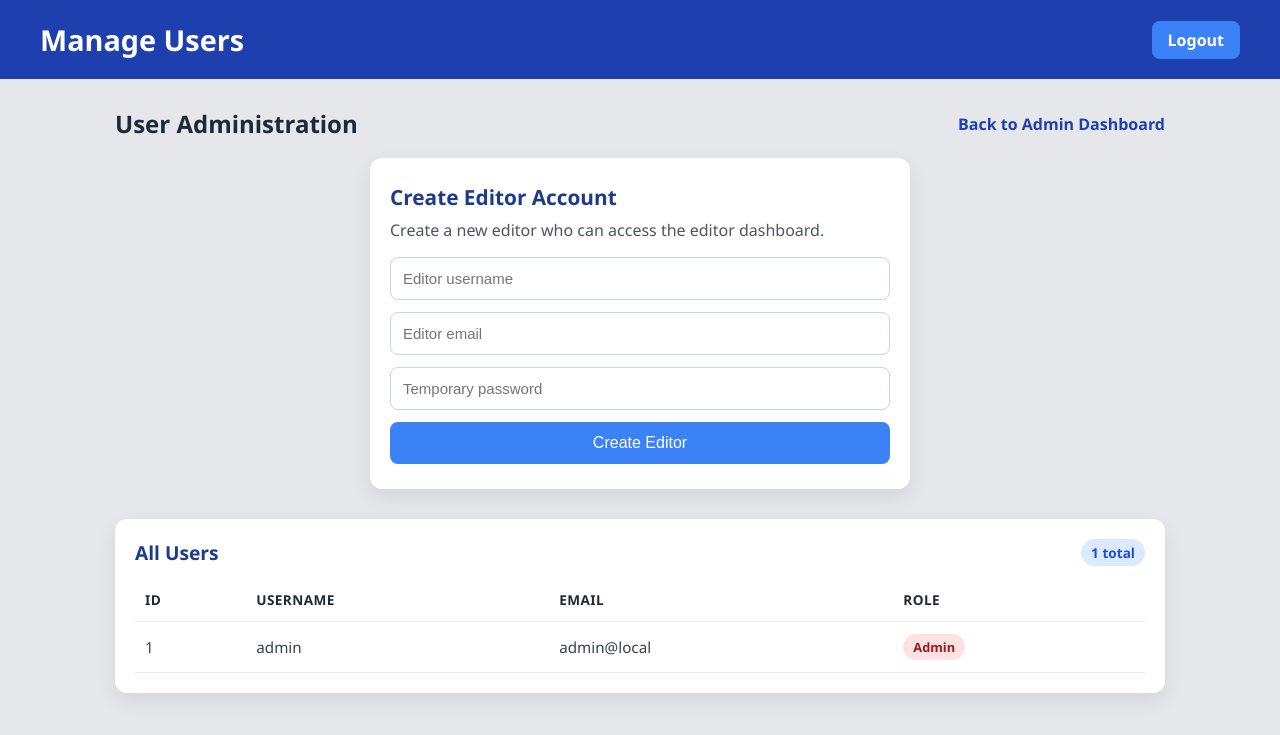
After one commit to Psycho-Lalaji/NewsPortal, a PHP site: page /manage_users.php in a window 1280 px wide. The commit adds this page. Shown: the top 735 px of the page. Run offline with PHP 8.4, Linux system fonts and the light colour scheme; a user stored in the database is signed in; data comes from the database, SQL or seed files in the repository.

Commit message:
Add user management features: create editor account and manage users page

```diff
--- a/admin_dashboard.php
+++ b/admin_dashboard.php
@@ -33,7 +33,7 @@ if (($_SESSION['user_role'] ?? '') !== 'admin') {
         </div>
 
         <div class="action-cards">
-            <a href="#"><div class="card">
+            <a href="manage_users.php"><div class="card">
                 <h3>Manage Users</h3>
                 <p>Create, update, and deactivate portal users.</p>
             </div></a>
--- /dev/null
+++ b/manage_users.php
@@ -0,0 +1,119 @@
+<?php
+require 'db.php';
+
+if (!isset($_SESSION['user_id'])) {
+    header("Location: index.php");
+    exit;
+}
+
+if (($_SESSION['user_role'] ?? '') !== 'admin') {
+    header("Location: dashboard.php");
+    exit;
+}
+
+$createStatus = $_GET['create_status'] ?? '';
+$createMessage = trim($_GET['message'] ?? '');
+
+if (!isset($_SESSION['csrf_token'])) {
+    $_SESSION['csrf_token'] = bin2hex(random_bytes(32));
+}
+
+$users = [];
+$usersError = '';
+
+$usersQuery = "SELECT id, username, email, role FROM users ORDER BY id DESC";
+$result = $conn->query($usersQuery);
+
+if ($result === false) {
+    $usersError = 'Unable to load users right now.';
+} else {
+    while ($row = $result->fetch_assoc()) {
+        $users[] = $row;
+    }
+    $result->free();
+}
+
+$conn->close();
+?>
+<!DOCTYPE html>
+<html lang="en">
+<head>
+    <meta charset="UTF-8">
+    <title>Manage Users</title>
+    <link rel="stylesheet" href="style.css">
+</head>
+<body>
+    <header>
+        <h1>Manage Users</h1>
+        <div class="logout">
+            <a href="logout.php">Logout</a>
+        </div>
+    </header>
+
+    <main class="manage-users-main">
+        <div class="manage-users-topbar">
+            <h2>User Administration</h2>
+            <a class="back-link" href="admin_dashboard.php">Back to Admin Dashboard</a>
+        </div>
+
+        <section class="admin-section">
+            <h3>Create Editor Account</h3>
+            <p>Create a new editor who can access the editor dashboard.</p>
+
+            <?php if ($createMessage !== ''): ?>
+                <p class="form-msg <?php echo $createStatus === 'success' ? 'success-msg' : 'error-msg'; ?>">
+                    <?php echo htmlspecialchars($createMessage); ?>
+                </p>
+            <?php endif; ?>
+
+            <form class="admin-form" method="POST" action="create_editor.php" autocomplete="off">
+                <input type="hidden" name="csrf_token" value="<?php echo htmlspecialchars($_SESSION['csrf_token']); ?>">
+                <input type="text" name="username" placeholder="Editor username" required>
+                <input type="email" name="email" placeholder="Editor email" required>
+                <input type="password" name="password" placeholder="Temporary password" minlength="8" required>
+                <button type="submit">Create Editor</button>
+            </form>
+        </section>
+
+        <section class="users-list-section">
+            <div class="users-list-header">
+                <h3>All Users</h3>
+                <span class="users-count"><?php echo count($users); ?> total</span>
+            </div>
+
+            <?php if ($usersError !== ''): ?>
+                <p class="form-msg error-msg"><?php echo htmlspecialchars($usersError); ?></p>
+            <?php elseif (count($users) === 0): ?>
+                <p class="empty-state">No users found.</p>
+            <?php else: ?>
+                <div class="users-table-wrap">
+                    <table class="users-table">
+                        <thead>
+                            <tr>
+                                <th>ID</th>
+                                <th>Username</th>
+                                <th>Email</th>
+                                <th>Role</th>
+                            </tr>
+                        </thead>
+                        <tbody>
+                            <?php foreach ($users as $user): ?>
+                                <tr>
+                                    <td><?php echo (int) $user['id']; ?></td>
+                                    <td><?php echo htmlspecialchars($user['username']); ?></td>
+                                    <td><?php echo htmlspecialchars($user['email']); ?></td>
+                                    <td>
+                                        <span class="role-badge role-<?php echo htmlspecialchars($user['role']); ?>">
+                                            <?php echo htmlspecialchars(ucfirst($user['role'])); ?>
+                                        </span>
+                                    </td>
+                                </tr>
+                            <?php endforeach; ?>
+                        </tbody>
+                    </table>
+                </div>
+            <?php endif; ?>
+        </section>
+    </main>
+</body>
+</html>
--- a/setups.sql
+++ b/setups.sql
@@ -19,4 +19,4 @@ VALUES (
 ON DUPLICATE KEY UPDATE role = 'admin';
 
 -- Temporary admin password: Admin@12345
--- Change it right after first login.
+-- Change it right after fir5st login.
--- a/style.css
+++ b/style.css
@@ -93,6 +93,208 @@ header .logout a:hover {
     margin-bottom: 20px;
 }
 
+.admin-section {
+    background: #fff;
+    padding: 25px 20px;
+    border-radius: 12px;
+    box-shadow: 0 8px 20px rgba(0,0,0,0.08);
+    margin-bottom: 30px;
+    max-width: 500px;
+    margin-left: auto;
+    margin-right: auto;
+}
+
+.admin-section h2 {
+    margin-top: 0;
+    margin-bottom: 8px;
+    color: #1e3a8a;
+}
+
+.admin-section h3 {
+    margin-top: 0;
+    margin-bottom: 8px;
+    color: #1e3a8a;
+    font-size: 1.3rem;
+}
+
+.admin-section p {
+    margin-top: 0;
+    margin-bottom: 16px;
+    color: #4b5563;
+}
+
+.admin-form input {
+    width: 100%;
+    padding: 12px;
+    margin-bottom: 12px;
+    border-radius: 8px;
+    border: 1px solid #cbd5e1;
+    font-size: 15px;
+    box-sizing: border-box;
+}
+
+.admin-form button {
+    width: 100%;
+    padding: 12px;
+    background-color: #3b82f6;
+    color: #fff;
+    border: none;
+    border-radius: 8px;
+    font-size: 16px;
+    cursor: pointer;
+    transition: background 0.3s;
+}
+
+.admin-form button:hover {
+    background-color: #2563eb;
+}
+
+.form-msg {
+    font-size: 14px;
+    padding: 10px 12px;
+    border-radius: 8px;
+    margin-bottom: 12px;
+}
+
+.success-msg {
+    background: #dcfce7;
+    color: #166534;
+}
+
+.error-msg {
+    color: #ef4444;
+}
+
+.admin-page-link {
+    margin-top: 16px;
+    text-align: center;
+}
+
+.admin-page-link a {
+    color: #1e40af;
+    text-decoration: none;
+    font-weight: 600;
+}
+
+.admin-page-link a:hover {
+    text-decoration: underline;
+}
+
+.manage-users-main {
+    max-width: 1050px;
+    margin: 28px auto;
+    padding: 0 18px 30px;
+}
+
+.manage-users-topbar {
+    display: flex;
+    justify-content: space-between;
+    align-items: center;
+    margin-bottom: 18px;
+}
+
+.manage-users-topbar h2 {
+    margin: 0;
+    color: #1f2937;
+    font-size: 1.5rem;
+}
+
+.back-link {
+    color: #1e40af;
+    text-decoration: none;
+    font-weight: 600;
+}
+
+.back-link:hover {
+    text-decoration: underline;
+}
+
+.users-list-section {
+    background: #fff;
+    border-radius: 12px;
+    box-shadow: 0 8px 20px rgba(0,0,0,0.08);
+    padding: 20px;
+}
+
+.users-list-header {
+    display: flex;
+    justify-content: space-between;
+    align-items: center;
+    margin-bottom: 12px;
+}
+
+.users-list-header h3 {
+    margin: 0;
+    color: #1e3a8a;
+    font-size: 1.2rem;
+}
+
+.users-count {
+    background: #dbeafe;
+    color: #1d4ed8;
+    padding: 4px 10px;
+    border-radius: 999px;
+    font-size: 0.85rem;
+    font-weight: 600;
+}
+
+.users-table-wrap {
+    overflow-x: auto;
+}
+
+.users-table {
+    width: 100%;
+    border-collapse: collapse;
+    font-size: 0.95rem;
+}
+
+.users-table th,
+.users-table td {
+    text-align: left;
+    padding: 12px 10px;
+    border-bottom: 1px solid #e5e7eb;
+    color: #334155;
+}
+
+.users-table th {
+    color: #1f2937;
+    font-size: 0.85rem;
+    text-transform: uppercase;
+    letter-spacing: 0.03em;
+}
+
+.users-table tr:hover td {
+    background: #f8fafc;
+}
+
+.role-badge {
+    display: inline-block;
+    border-radius: 999px;
+    padding: 4px 10px;
+    font-size: 0.8rem;
+    font-weight: 600;
+}
+
+.role-admin {
+    background: #fee2e2;
+    color: #991b1b;
+}
+
+.role-editor {
+    background: #dcfce7;
+    color: #166534;
+}
+
+.role-user {
+    background: #e2e8f0;
+    color: #334155;
+}
+
+.empty-state {
+    margin: 0;
+    color: #64748b;
+}
+
 /* --- Dashboard welcome card --- */
 .welcome-card {
     background: #fff;
@@ -166,3 +368,16 @@ header .logout a:hover {
         width: 100%;
     }
 }
+
+@media (max-width: 700px) {
+    .manage-users-topbar {
+        flex-direction: column;
+        align-items: flex-start;
+        gap: 10px;
+    }
+
+    .users-table th,
+    .users-table td {
+        padding: 10px 8px;
+    }
+}
```
Also changed, not shown: create_editor.php (added, +81 -0 lines).
